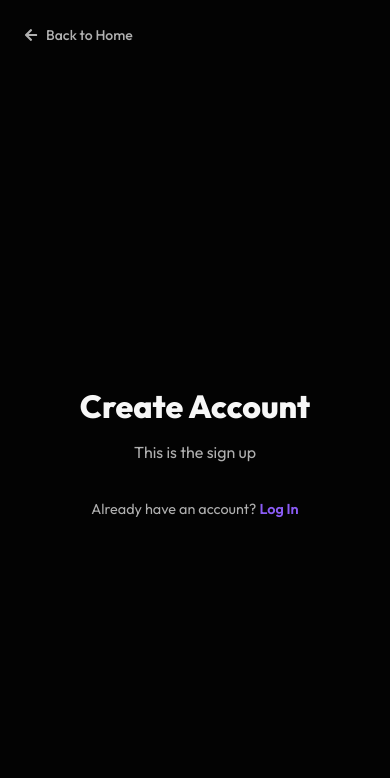
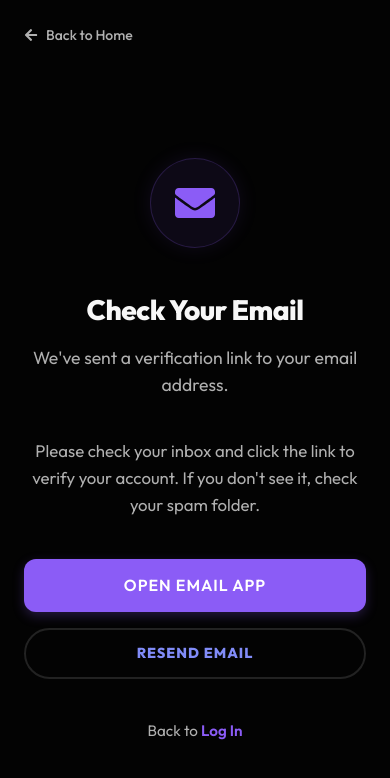
Before and after one commit to dunt21/Zoharix-Pay-Tickets, a React (Vite) app in the folder frontend/: page /verify in a window 390 px wide. Shown: the top 778 px of the page. Built offline with nearby package versions, Linux system fonts and the light colour scheme.

Commit message:
made some auth adjustment

```diff
--- a/frontend/src/pages/Auth/Auth.css
+++ b/frontend/src/pages/Auth/Auth.css
@@ -1,30 +1,35 @@
 .auth-form-wrapper {
     width: 100%;
+    max-width: 440px;
+    margin: 0 auto;
 }
 
 .auth-title-section {
-    margin-bottom: 2rem;
+    margin-bottom: 2.5rem;
     text-align: center;
 }
 
 .auth-title-section h1 {
-    font-size: 2rem;
+    font-size: 2.25rem;
     font-weight: 800;
     color: var(--text-primary);
-    margin-bottom: 0.5rem;
+    margin-bottom: 0.75rem;
+    letter-spacing: -0.5px;
 }
 
 .auth-title-section p {
     color: var(--text-secondary);
-    font-size: 1rem;
+    font-size: 1.1rem;
+    line-height: 1.5;
 }
 
 .auth-form {
     display: flex;
     flex-direction: column;
-    gap: 1rem;
+    gap: 1.25rem;
 }
 
+/* Button Styles */
 .btn-primary {
     background: var(--primary-color);
     color: white;
@@ -39,25 +44,34 @@
     align-items: center;
     justify-content: center;
     gap: 0.5rem;
+    box-shadow: 0 4px 12px rgba(139, 92, 246, 0.25);
 }
 
 .btn-primary:hover {
     background: var(--primary-dark);
-    transform: translateY(-1px);
-    box-shadow: 0 4px 12px rgba(var(--primary-rgb), 0.3);
+    transform: translateY(-2px);
+    box-shadow: 0 6px 16px rgba(139, 92, 246, 0.35);
+}
+
+.btn-primary:disabled {
+    opacity: 0.7;
+    cursor: not-allowed;
+    transform: none;
 }
 
 .btn-primary.full-width {
     width: 100%;
 }
 
+/* Divider */
 .auth-divider {
     display: flex;
     align-items: center;
     text-align: center;
-    margin: 1.5rem 0;
+    margin: 2rem 0;
     color: var(--text-tertiary);
     font-size: 0.875rem;
+    font-weight: 500;
 }
 
 .auth-divider::before,
@@ -69,8 +83,12 @@
 
 .auth-divider span {
     padding: 0 1rem;
+    text-transform: uppercase;
+    font-size: 0.75rem;
+    letter-spacing: 0.5px;
 }
 
+/* Social Buttons */
 .btn-social {
     background: var(--bg-card);
     color: var(--text-primary);
@@ -89,26 +107,138 @@
 
 .btn-social:hover {
     background: var(--bg-secondary);
-    border-color: var(--text-tertiary);
+    border-color: var(--text-secondary);
+    transform: translateY(-1px);
 }
 
 .btn-social.full-width {
     width: 100%;
 }
 
+/* Footer Text */
 .auth-footer-text {
     text-align: center;
-    margin-top: 2rem;
+    margin-top: 2.5rem;
     color: var(--text-secondary);
-    font-size: 0.9rem;
+    font-size: 0.95rem;
 }
 
 .auth-footer-text a {
     color: var(--primary-color);
     text-decoration: none;
     font-weight: 600;
+    transition: color 0.2s;
 }
 
 .auth-footer-text a:hover {
+    color: var(--primary-dark);
     text-decoration: underline;
 }
+
+/* Verification Page Styles */
+.verification-wrapper {
+    text-align: center;
+    padding: 1rem 0;
+}
+
+.verification-icon-container {
+    display: flex;
+    justify-content: center;
+    margin-bottom: 2.5rem;
+}
+
+.icon-circle {
+    width: 90px;
+    height: 90px;
+    background: rgba(139, 92, 246, 0.08);
+    border-radius: 50%;
+    display: flex;
+    align-items: center;
+    justify-content: center;
+    color: var(--primary-color);
+    font-size: 2.5rem;
+    border: 1px solid rgba(139, 92, 246, 0.2);
+    box-shadow: 0 0 20px rgba(139, 92, 246, 0.1);
+}
+
+.verification-content {
+    max-width: 400px;
+    margin: 0 auto;
+}
+
+.verification-text {
+    color: var(--text-secondary);
+    margin-bottom: 2.5rem;
+    line-height: 1.6;
+    font-size: 1.05rem;
+}
+
+.verification-actions {
+    display: flex;
+    flex-direction: column;
+    gap: 1rem;
+}
+
+/* Form Specifics */
+.name-fields {
+    display: grid;
+    grid-template-columns: 1fr 1fr;
+    gap: 1rem;
+}
+
+.auth-form-options {
+    display: flex;
+    justify-content: space-between;
+    align-items: center;
+    font-size: 0.9rem;
+}
+
+.checkbox-label {
+    display: flex;
+    align-items: center;
+    gap: 0.5rem;
+    cursor: pointer;
+    color: var(--text-secondary);
+    user-select: none;
+}
+
+.checkbox-label input[type="checkbox"] {
+    accent-color: var(--primary-color);
+    width: 16px;
+    height: 16px;
+}
+
+.forgot-password-link {
+    color: var(--primary-color);
+    text-decoration: none;
+    font-weight: 500;
+}
+
+.forgot-password-link:hover {
+    text-decoration: underline;
+}
+
+.terms-acceptance {
+    font-size: 0.9rem;
+    line-height: 1.5;
+}
+
+.terms-acceptance a {
+    color: var(--primary-color);
+    text-decoration: none;
+    font-weight: 500;
+}
+
+.terms-acceptance a:hover {
+    text-decoration: underline;
+}
+
+@media (max-width: 480px) {
+    .name-fields {
+        grid-template-columns: 1fr;
+    }
+
+    .auth-title-section h1 {
+        font-size: 1.75rem;
+    }
+}
--- a/frontend/src/pages/Auth/Login.tsx
+++ b/frontend/src/pages/Auth/Login.tsx
@@ -1,6 +1,6 @@
 import React, { useState } from 'react';
 import { Link } from 'react-router-dom';
-import { FaEye, FaEyeSlash, FaGoogle, FaGithub } from 'react-icons/fa';
+import { FaEye, FaEyeSlash, FaGoogle } from 'react-icons/fa';
 import Input from '../../components/Input/Input';
 import Button from '../../components/Button/Button';
 import { useToast } from '../../context/ToastContext';
@@ -83,7 +83,7 @@ const Login: React.FC = () => {
                             {showPassword ? <FaEyeSlash /> : <FaEye />}
                         </button>
                     }
-                    interactiveIcon={true}
+
                     required
                     fullWidth
                 />
@@ -129,15 +129,7 @@ const Login: React.FC = () => {
                     Google
                 </Button>
 
-                <Button
-                    type="button"
-                    variant="outline"
-                    className="btn-social full-width"
-                    onClick={() => handleSocialLogin('github')}
-                    icon={<FaGithub />}
-                >
-                    GitHub
-                </Button>
+
             </div>
 
             <p className="auth-footer-text">
--- a/frontend/src/pages/Auth/SignUp.tsx
+++ b/frontend/src/pages/Auth/SignUp.tsx
@@ -1,6 +1,6 @@
 import React, { useState } from 'react';
 import { Link } from 'react-router-dom';
-import { FaEye, FaEyeSlash, FaGoogle, FaGithub, FaUser, FaEnvelope, FaLock } from 'react-icons/fa';
+import { FaEye, FaEyeSlash, FaGoogle, FaUser, FaEnvelope } from 'react-icons/fa';
 import Input from '../../components/Input/Input';
 import Button from '../../components/Button/Button';
 import { useToast } from '../../context/ToastContext';
@@ -149,7 +149,7 @@ const SignUp: React.FC = () => {
                             {showPassword ? <FaEyeSlash /> : <FaEye />}
                         </button>
                     }
-                    interactiveIcon={true}
+
                     required
                     fullWidth
                 />
@@ -170,7 +170,7 @@ const SignUp: React.FC = () => {
                             {showConfirmPassword ? <FaEyeSlash /> : <FaEye />}
                         </button>
                     }
-                    interactiveIcon={true}
+
                     required
                     fullWidth
                 />
@@ -212,15 +212,7 @@ const SignUp: React.FC = () => {
                     Google
                 </Button>
 
-                <Button
-                    type="button"
-                    variant="outline"
-                    className="btn-social full-width"
-                    onClick={() => handleSocialLogin('github')}
-                    icon={<FaGithub />}
-                >
-                    GitHub
-                </Button>
+
             </div>
 
             <p className="auth-footer-text">
--- a/frontend/src/pages/Auth/Verification.tsx
+++ b/frontend/src/pages/Auth/Verification.tsx
@@ -1,17 +1,50 @@
 import React from 'react';
 import { Link } from 'react-router-dom';
+import { FaEnvelope } from 'react-icons/fa';
+import Button from '../../components/Button/Button';
 import './Auth.css';
 
 const Verification: React.FC = () => {
     return (
-        <div className="auth-form-wrapper">
+        <div className="auth-form-wrapper verification-wrapper">
+            <div className="verification-icon-container">
+                <div className="icon-circle">
+                    <FaEnvelope className="verification-icon" />
+                </div>
+            </div>
+
             <div className="auth-title-section">
-                <h1>Create Account</h1>
-                <p>This is the sign up</p>
+                <h1>Check Your Email</h1>
+                <p>We've sent a verification link to your email address.</p>
+            </div>
+
+            <div className="verification-content">
+                <p className="verification-text">
+                    Please check your inbox and click the link to verify your account.
+                    If you don't see it, check your spam folder.
+                </p>
+
+                <div className="verification-actions">
+                    <Button
+                        variant="primary"
+                        className="full-width"
+                        onClick={() => window.open('mailto:', '_blank')}
+                    >
+                        Open Email App
+                    </Button>
+
+                    <Button
+                        variant="outline"
+                        className="full-width"
+                        onClick={() => alert('Verification email resent!')}
+                    >
+                        Resend Email
+                    </Button>
+                </div>
             </div>
 
             <p className="auth-footer-text">
-                Already have an account? <Link to="/login">Log In</Link>
+                Back to <Link to="/login">Log In</Link>
             </p>
         </div>
     );
```
